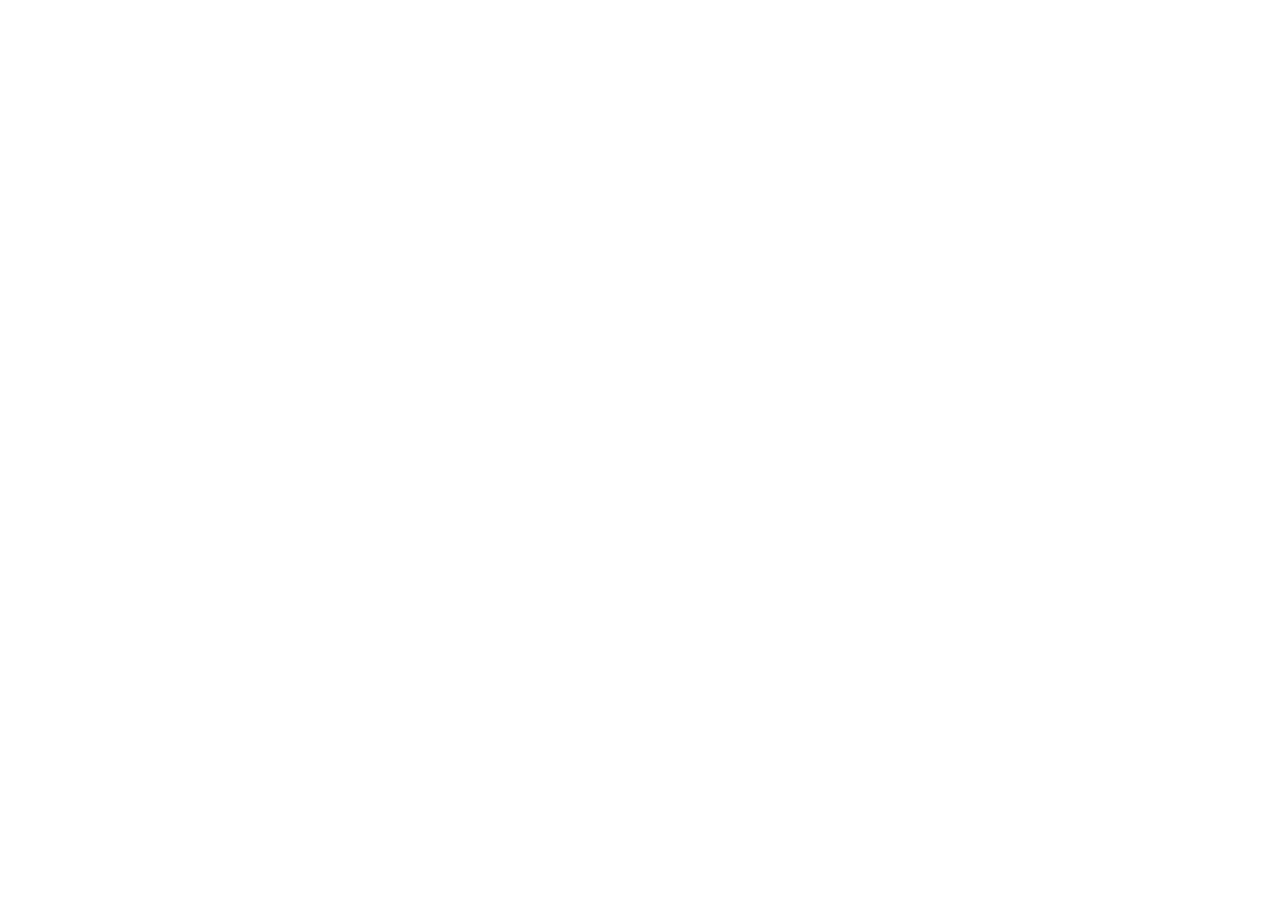
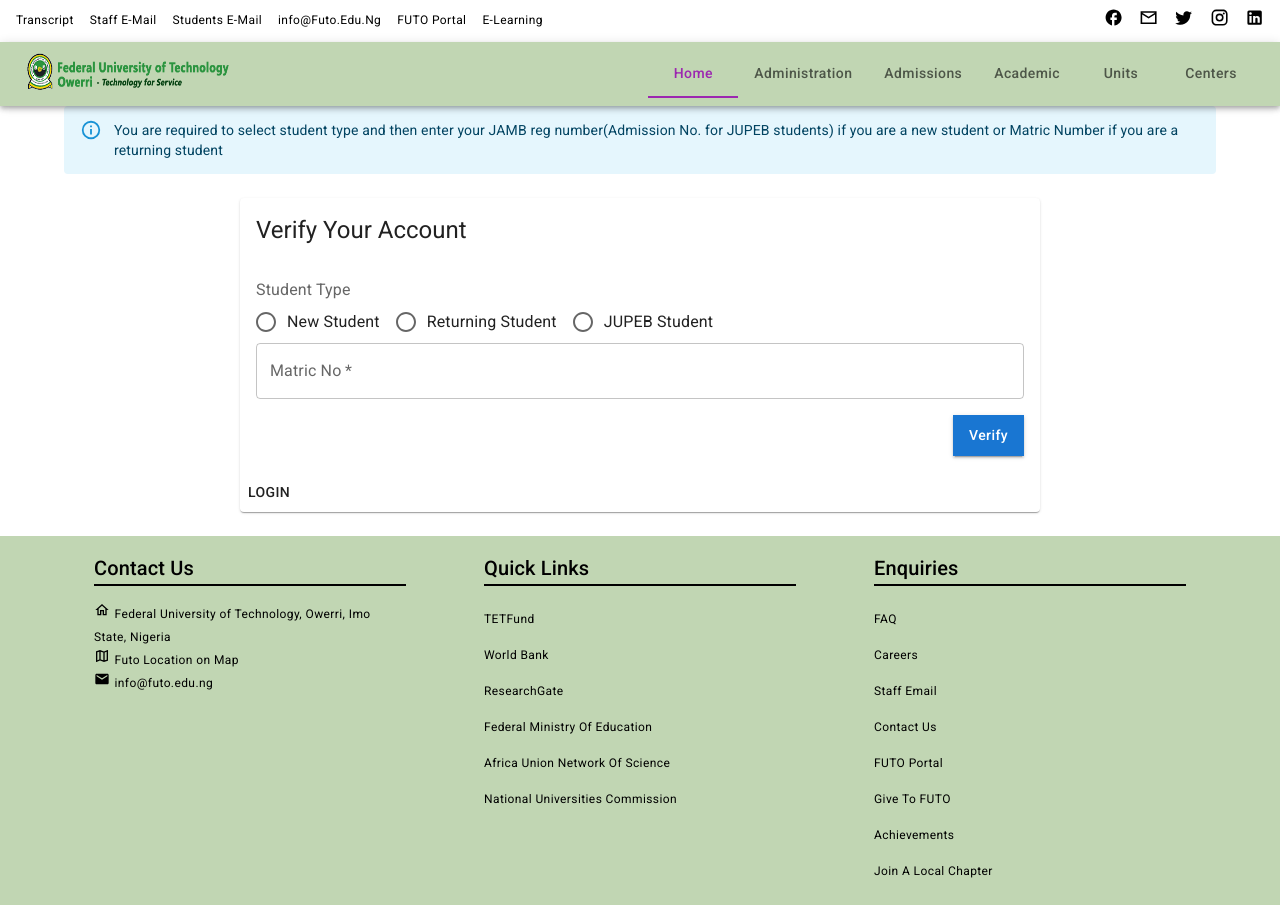
Before and after one commit to Egovictorc/missing-result, a Next.js app: page /portal/VerifyAccount in a window 1280 px wide. Before the commit the page ends 800 px from the top, so only its background shows below. Built offline with nearby package versions, Linux system fonts and the light colour scheme.

Commit message:
fix: complete password recovery page

```diff
--- a/components/Layout.tsx
+++ b/components/Layout.tsx
@@ -4,7 +4,7 @@
 import Footer from "./Footer";
 import Topbar from "./appbar/Topbar";
 
-const Layouts: React.FC<{
+const Layout: React.FC<{
   title?: string;
   children: React.ReactNode;
 }> = ({ children, title }) => {
@@ -29,4 +29,4 @@
   );
 };
 
-export default Layouts;
+export default Layout;
--- /dev/null
+++ b/components/RecoverPassword/verificationSchema.ts
@@ -0,0 +1,8 @@
+import * as Yup from "yup";
+
+
+const verificationSchema = Yup.object({
+    username: Yup.string().required("Username is required").min(2, "Username must be 2 characters min")
+    })
+
+export default verificationSchema;
--- /dev/null
+++ b/components/VerifyAccount/VerificationForm.tsx
@@ -0,0 +1,121 @@
+import { LoadingButton } from "@mui/lab";
+import {
+  Box,
+  Button,
+  Card,
+  CardActions,
+  CardContent,
+  CardHeader,
+  CircularProgress,
+  FormControl,
+  FormControlLabel,
+  FormLabel,
+  IconButton,
+  Radio,
+  RadioGroup,
+  TextField,
+  Typography,
+} from "@mui/material";
+import { useFormik } from "formik";
+import React, { useState } from "react";
+import verificationSchema from "./verificationSchema";
+import FavoriteIcon from "@mui/icons-material/Favorite";
+import Link from "next/link";
+
+const initialValues = {
+  matricNo: "",
+  studentType: "",
+};
+
+const VerificationForm = () => {
+  const [isSubmitting, setIsSubmitting] = useState(false);
+  const formik = useFormik({
+    initialValues,
+    validationSchema: verificationSchema,
+    onSubmit: (values) => {
+      setIsSubmitting(true);
+      setTimeout(() => setIsSubmitting(false), 3000);
+      console.log("values ", values);
+    },
+  });
+  return (
+    <Card title="Verify your account" sx={{ my: 3, maxWidth: "800px", mx: "auto" }}>
+      <CardHeader
+        // avatar={
+        //   <Avatar sx={{ bgcolor: red[500] }} aria-label="recipe">
+        //     R
+        //   </Avatar>
+        // }
+        // action={
+        //   <IconButton aria-label="settings">
+        //     <MoreVertIcon />
+        //   </IconButton>
+        // }
+        title="Verify Your Account"
+        // subheader="September 14, 2016"
+      />
+      <CardContent>
+        <form onSubmit={formik.handleSubmit} noValidate>
+          <FormControl component="fieldset">
+            <FormLabel component="legend">Student Type</FormLabel>
+            <RadioGroup row aria-label="student type" name="student-type">
+              {[
+                { value: "new student", label: "New Student" },
+                { value: "returning student", label: "Returning Student" },
+                { value: "JUPEB student", label: "JUPEB Student" },
+              ].map(({ value, label }) => (
+                <FormControlLabel
+                  value={value}
+                  control={<Radio />}
+                  label={label}
+                  key={label}
+                />
+              ))}
+            </RadioGroup>
+          </FormControl>
+          <TextField
+            name="matricNo"
+            fullWidth
+            label="Matric No"
+            value={formik.values.matricNo}
+            onChange={formik.handleChange}
+            required
+            error={formik.touched.matricNo && Boolean(formik.errors.matricNo)}
+            helperText={formik.touched.matricNo && formik.errors.matricNo}
+          />
+          <Box sx={{ width: "100%", textAlign: "right" }}>
+            <LoadingButton
+              variant="contained"
+              sx={{
+                mt: 2,
+                py: 1,
+                borderRadius: 0,
+                textTransform: "capitalize",
+              }}
+              type="submit"
+              loading={isSubmitting}
+              loadingIndicator={
+                <CircularProgress
+                  color="inherit"
+                  size={16}
+                  sx={{ color: "#fff" }}
+                />
+              }
+            >
+              Verify
+            </LoadingButton>
+          </Box>
+        </form>
+      </CardContent>
+      <CardActions disableSpacing>
+        <Link href="/portal" passHref>
+          <Typography component="a" variant="button">
+            login
+          </Typography>
+        </Link>
+      </CardActions>
+    </Card>
+  );
+};
+
+export default VerificationForm;
--- /dev/null
+++ b/components/VerifyAccount/verificationSchema.ts
@@ -0,0 +1,9 @@
+import * as Yup from "yup";
+
+
+const verificationSchema = Yup.object({
+    matricNo: Yup.string().required("Matric no is required").min(3, "Matric no must be 3 characters min"),
+    studentType: Yup.string().required("Student Type is required")
+    })
+
+export default verificationSchema;
--- a/components/appbar/CustomTab.tsx
+++ b/components/appbar/CustomTab.tsx
@@ -6,20 +6,14 @@
 import TabPanel from "@mui/lab/TabPanel";
 
 import Tabs from "@mui/material/Tabs";
+import tabCollection from "./navLinks"
 
-const tabCollection = [
-  { label: "Home", value: "home" },
-  { label: "administration", value: "administration" },
-  { label: "admissions", value: "admissions" },
-  { label: "academic", value: "academic" },
-  { label: "units", value: "units" },
-  { label: "centers", value: "centers" },
-];
 const CustomTab: React.FC = () => {
-  const [value, setValue] = React.useState("home");
+  const [value, setValue] = React.useState(tabCollection[0].value);
 
   const handleChange = (event: React.SyntheticEvent, newValue: string) => {
-    setValue(newValue);
+    // setValue(newValue);
+    console.log("new val ", newValue)
   };
   return (
     <Tabs
--- /dev/null
+++ b/components/appbar/MobileMenu.tsx
@@ -0,0 +1,49 @@
+import React from "react";
+import IconButton from "@mui/material/IconButton";
+import Typography from "@mui/material/Typography";
+import Menu from "@mui/material/Menu";
+import MenuIcon from "@mui/icons-material/Menu";
+import MenuItem from "@mui/material/MenuItem";
+
+import tabCollection from "./navLinks";
+import { Drawer } from "@mui/material";
+
+// const pages = ["Products", "Pricing", "Blog"];
+const settings = ["Profile", "Account", "Dashboard", "Logout"];
+
+const MobileMenu:React.FC<{
+    isOpen: boolean,
+    toggleDrawer: (event: React.KeyboardEvent | React.MouseEvent) => void,
+    window?: () => Window
+
+}> = ({isOpen, toggleDrawer, window}) => {
+
+    const container =
+    window !== undefined ? () => window().document.body : undefined;
+
+
+    return (
+    <Drawer anchor={"left"} open={isOpen} onClose={toggleDrawer}
+    container={container}
+    variant="temporary"
+    ModalProps={{
+        keepMounted: true,
+        // Better open performance on mobile.
+      }}
+      sx={{
+        display: { xs: "block" },
+        "& .MuiDrawer-paper": {
+          boxSizing: "border-box",
+          width: "90%",
+          mt: "0",
+        },
+      }}
+    >
+      {tabCollection.map(({ label, value }) => (
+        <Typography textAlign="center" key={label}>{label}</Typography>
+      ))}
+    </Drawer>
+  );
+};
+
+export default MobileMenu;
--- a/components/appbar/ResponsiveAppBar.tsx
+++ b/components/appbar/ResponsiveAppBar.tsx
@@ -1,44 +1,34 @@
-import * as React from "react";
+import React, { useState } from "react";
 import AppBar from "@mui/material/AppBar";
 import Box from "@mui/material/Box";
 import Toolbar from "@mui/material/Toolbar";
-import IconButton from "@mui/material/IconButton";
-import Typography from "@mui/material/Typography";
-import Menu from "@mui/material/Menu";
-import MenuIcon from "@mui/icons-material/Menu";
+
 import Container from "@mui/material/Container";
-import Avatar from "@mui/material/Avatar";
-import Button from "@mui/material/Button";
-import Tooltip from "@mui/material/Tooltip";
-import MenuItem from "@mui/material/MenuItem";
 
 import Link from "next/link";
 import Image from "next/image";
 import CustomTab from "./CustomTab";
+import MobileMenu from "./MobileMenu";
+import { IconButton } from "@mui/material";
+import MoreVertIcon from '@mui/icons-material/MoreVert';
 
-const pages = ["Products", "Pricing", "Blog"];
-const settings = ["Profile", "Account", "Dashboard", "Logout"];
+
+type Anchor = "top" | "left" | "bottom" | "right";
 
 const ResponsiveAppBar = () => {
-  const [anchorElNav, setAnchorElNav] =
-    React.useState<null | HTMLElement>(null);
-  const [anchorElUser, setAnchorElUser] =
-    React.useState<null | HTMLElement>(null);
+  const [isOpen, setIsOpen] = useState(false);
 
-  const handleOpenNavMenu = (event: React.MouseEvent<HTMLElement>) => {
-    setAnchorElNav(event.currentTarget);
-  };
-  const handleOpenUserMenu = (event: React.MouseEvent<HTMLElement>) => {
-    setAnchorElUser(event.currentTarget);
-  };
+  const toggleDrawer = (event: React.KeyboardEvent | React.MouseEvent) => {
+      if (
+        event.type === "keydown" &&
+        ((event as React.KeyboardEvent).key === "Tab" ||
+          (event as React.KeyboardEvent).key === "Shift")
+      ) {
+        return;
+      }
 
-  const handleCloseNavMenu = () => {
-    setAnchorElNav(null);
-  };
-
-  const handleCloseUserMenu = () => {
-    setAnchorElUser(null);
-  };
+      setIsOpen(isOpen => !isOpen);
+    };
 
   return (
     <AppBar position="sticky" sx={{ backgroundColor: "#c1d6b3" }}>
@@ -67,42 +57,22 @@
             </Link>
           </Box>
 
+          {/* mobile menu toggler */}
           <Box sx={{ display: { xs: "flex", md: "none" } }}>
             <IconButton
-              size="large"
-              aria-label="account of current user"
-              aria-controls="menu-appbar"
+              aria-label="more"
+              aria-controls="long-menu"
               aria-haspopup="true"
-              onClick={handleOpenNavMenu}
-              color="inherit"
+              // onClick={handleClick}
+              onClick={toggleDrawer}
             >
-              <MenuIcon />
+              <MoreVertIcon />
             </IconButton>
-            <Menu
-              id="menu-appbar"
-              anchorEl={anchorElNav}
-              anchorOrigin={{
-                vertical: "bottom",
-                horizontal: "right",
-              }}
-              keepMounted
-              transformOrigin={{
-                vertical: "top",
-                horizontal: "right",
-              }}
-              open={Boolean(anchorElNav)}
-              onClose={handleCloseNavMenu}
-              sx={{
-                display: { xs: "block", md: "none" },
-              }}
-            >
-              {pages.map((page) => (
-                <MenuItem key={page} onClick={handleCloseNavMenu}>
-                  <Typography textAlign="center">{page}</Typography>
-                </MenuItem>
-              ))}
-            </Menu>
           </Box>
+
+          {/* <MobileMenu isOpen={true} toggleDrawer={toggleDrawer} /> */}
+          <MobileMenu isOpen={isOpen} toggleDrawer={toggleDrawer} />
+
           <Box
             sx={{
               display: {
--- /dev/null
+++ b/components/appbar/navLinks.ts
@@ -0,0 +1,8 @@
+export default [
+    { label: "Home", value: "home" },
+    { label: "administration", value: "administration" },
+    { label: "admissions", value: "admissions" },
+    { label: "academic", value: "academic" },
+    { label: "units", value: "units" },
+    { label: "centers", value: "centers" },
+  ];
--- a/pages/portal/VerifyAccount.tsx
+++ b/pages/portal/VerifyAccount.tsx
@@ -1,8 +1,19 @@
+import { Alert, Container } from "@mui/material";
+import Layout from "../../components/Layout";
+import VerificationForm from "../../components/VerifyAccount/VerificationForm";
+
 const VerifyAccount = () => {
     return (
-        <div>
+        <Layout>
+         <Container maxWidth="lg">
+         <Alert severity="info">
+            You are required to select student type and then enter your JAMB reg number(Admission No. for JUPEB students) if you are a new student or Matric Number if you are a returning student
+            </Alert>
 
-        </div>
+            <VerificationForm />
+         </Container>
+
+        </Layout>
     )
 }
 
```
Also changed, not shown: components/RecoverPassword/RecoveryForm.tsx (added, +67 -0 lines), pages/portal/RecoverPassword.tsx (+28 -6 lines).
